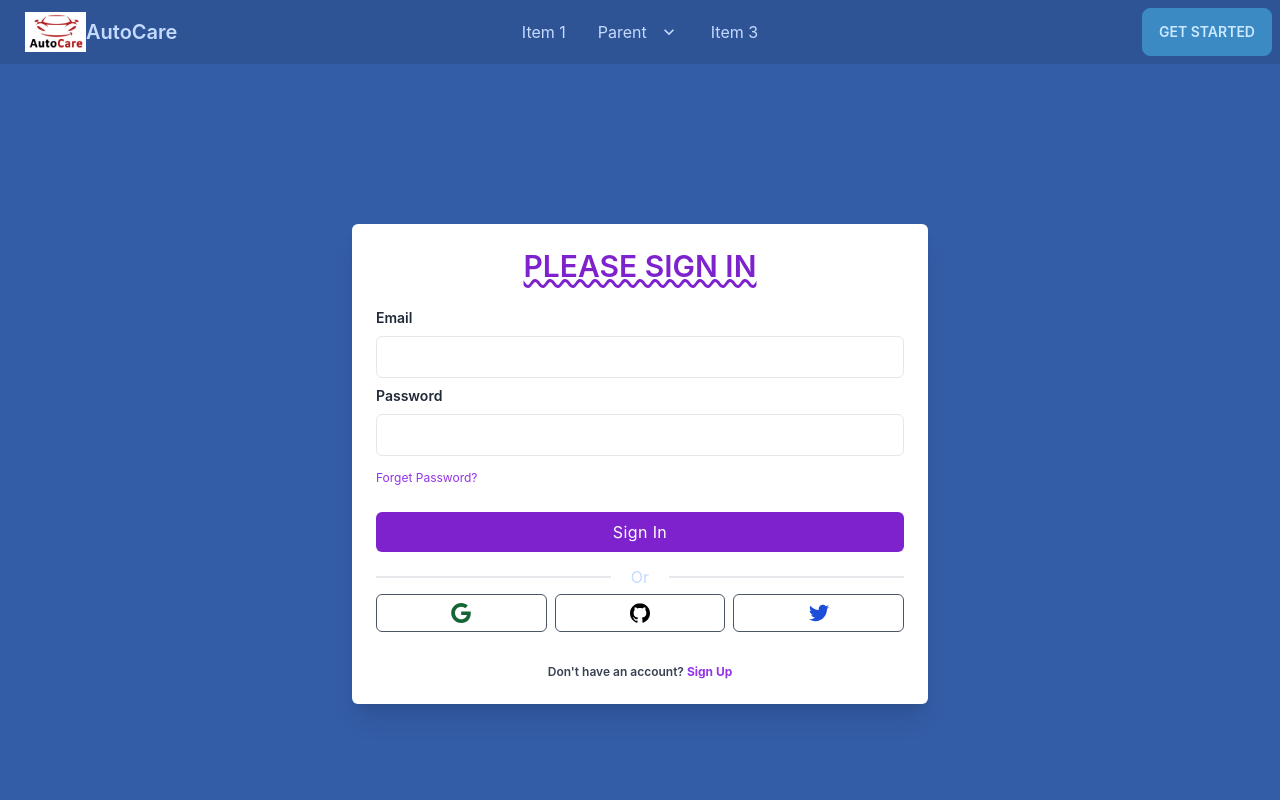
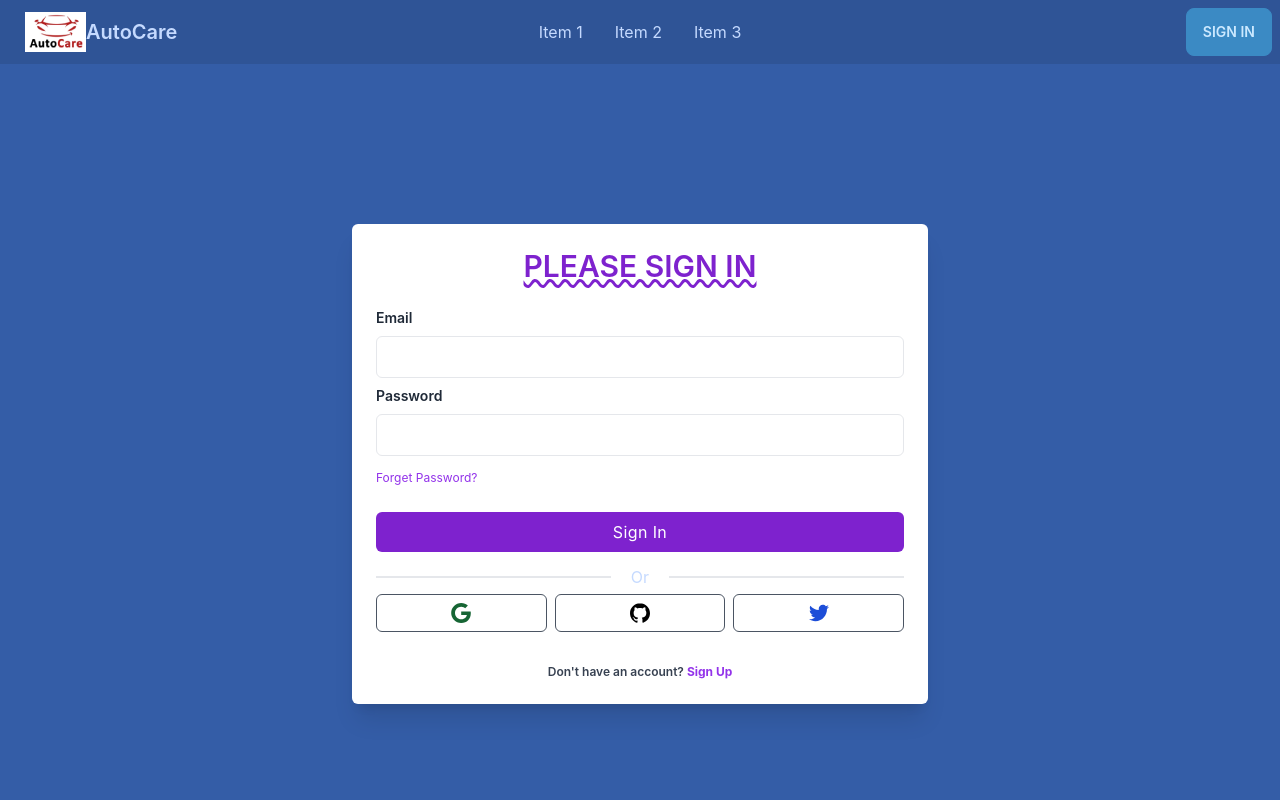
Before and after one commit to khaled39ab/Warehouse-Management-Client, a React (Create React App) app: page /signIn in a window 1280 px wide. Shown: the top 800 px of the page. Built offline with nearby package versions, Linux system fonts and the light colour scheme.

Commit message:
decoration change

```diff
--- a/src/Pages/Authentication/SocialSignIn/SocialSignIn.jsx
+++ b/src/Pages/Authentication/SocialSignIn/SocialSignIn.jsx
@@ -1,11 +1,10 @@
 import React from 'react';
-import { Link } from 'react-router-dom';
 
 const SocialSignIn = () => {
     return (
         <div>
             <div className="relative flex items-center justify-center w-full mt-6 border border-t">
-                    <div className="absolute px-5 bg-white">Or</div>
+                    <div className="absolute px-5 bg-white ">Or</div>
                 </div>
                 <div className="flex mt-4 gap-x-2">
                     <button
--- a/src/Pages/Shared/Header/Header.jsx
+++ b/src/Pages/Shared/Header/Header.jsx
@@ -12,7 +12,8 @@ const Header = () => {
                     </label>
                     <ul tabIndex={0} className="menu menu-compact dropdown-content mt-3 p-2 shadow bg-base-100 rounded-box w-52">
                         <li><Link>Item 1</Link></li>
-                        <li tabIndex={0}>
+                        <li><Link>Item 2</Link></li>
+                        {/* <li tabIndex={0}>
                             <Link className="justify-between">
                                 Parent
                                 <svg className="fill-current" xmlns="http://www.w3.org/2000/svg" width="24" height="24" viewBox="0 0 24 24"><path d="M8.59,16.58L13.17,12L8.59,7.41L10,6L16,12L10,18L8.59,16.58Z" /></svg>
@@ -21,11 +22,11 @@ const Header = () => {
                                 <li><Link>Submenu 1</Link></li>
                                 <li><Link>Submenu 2</Link></li>
                             </ul>
-                        </li>
+                        </li> */}
                         <li><Link>Item 3</Link></li>
                     </ul>
                 </div>
-                <Link className="btn btn-ghost normal-case text-xl">
+                <Link to={'/'} className="btn btn-ghost normal-case text-xl">
                     <img src={logo} alt="logo" />
                     <span>AutoCare</span>
                 </Link>
@@ -33,7 +34,8 @@ const Header = () => {
             <div className="navbar-center hidden lg:flex">
                 <ul className="menu menu-horizontal px-1">
                     <li><Link>Item 1</Link></li>
-                    <li tabIndex={0}>
+                    <li><Link>Item 2</Link></li>
+                    {/* <li tabIndex={0}>
                         <Link>
                             Parent
                             <svg className="fill-current" xmlns="http://www.w3.org/2000/svg" width="20" height="20" viewBox="0 0 24 24"><path d="M7.41,8.58L12,13.17L16.59,8.58L18,10L12,16L6,10L7.41,8.58Z" /></svg>
@@ -42,12 +44,12 @@ const Header = () => {
                             <li><Link>Submenu 1</Link></li>
                             <li><Link>Submenu 2</Link></li>
                         </ul>
-                    </li>
+                    </li> */}
                     <li><Link>Item 3</Link></li>
                 </ul>
             </div>
             <div className="navbar-end">
-                <Link className="btn">Get started</Link>
+                <Link to={'/signIn'} className="btn">Sign In </Link>
             </div>
         </div>
     );
```
